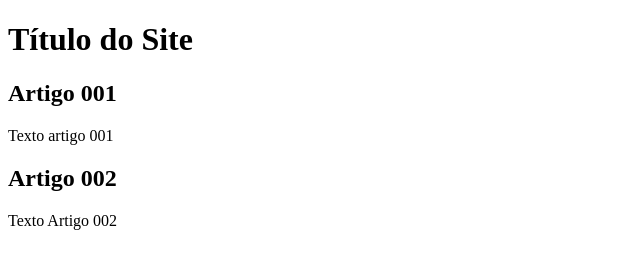
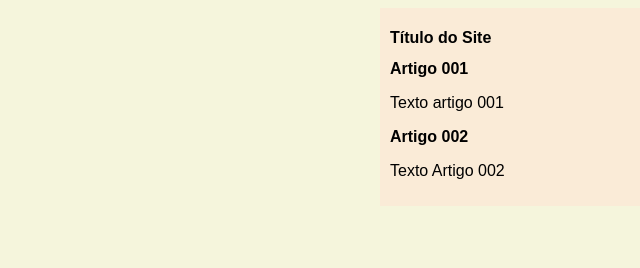
Before and after one commit to oCereza/projeto-site, a plain HTML site: page index.html in a window 1280 px wide. Shown: the whole page, without its empty margins (0-640 px from the left). Drawn offline with Linux system fonts and the light colour scheme.

Commit message:
iniciei o design

```diff
--- /dev/null
+++ b/estilos/style.css
@@ -0,0 +1,19 @@
+* {
+    font-family: Arial, Helvetica, sans-serif;
+    font-size: 16px;
+}
+
+body {
+    background-color: beige;
+
+}
+
+main {
+    background-color: antiquewhite;
+    width: 500px;
+    margin: auto;
+    padding: 10px;
+    box-shadow: 3px 3px 5px rgba(0, 0, 0, 0);
+
+
+}
--- a/index.html
+++ b/index.html
@@ -5,6 +5,7 @@
     <meta http-equiv="X-UA-Compatible" content="IE=edge">
     <meta name="viewport" content="width=device-width, initial-scale=1.0">
     <title>Document</title>
+    <link rel="stylesheet" href="estilos/style.css">
 </head>
 <body>
     <main>
```
